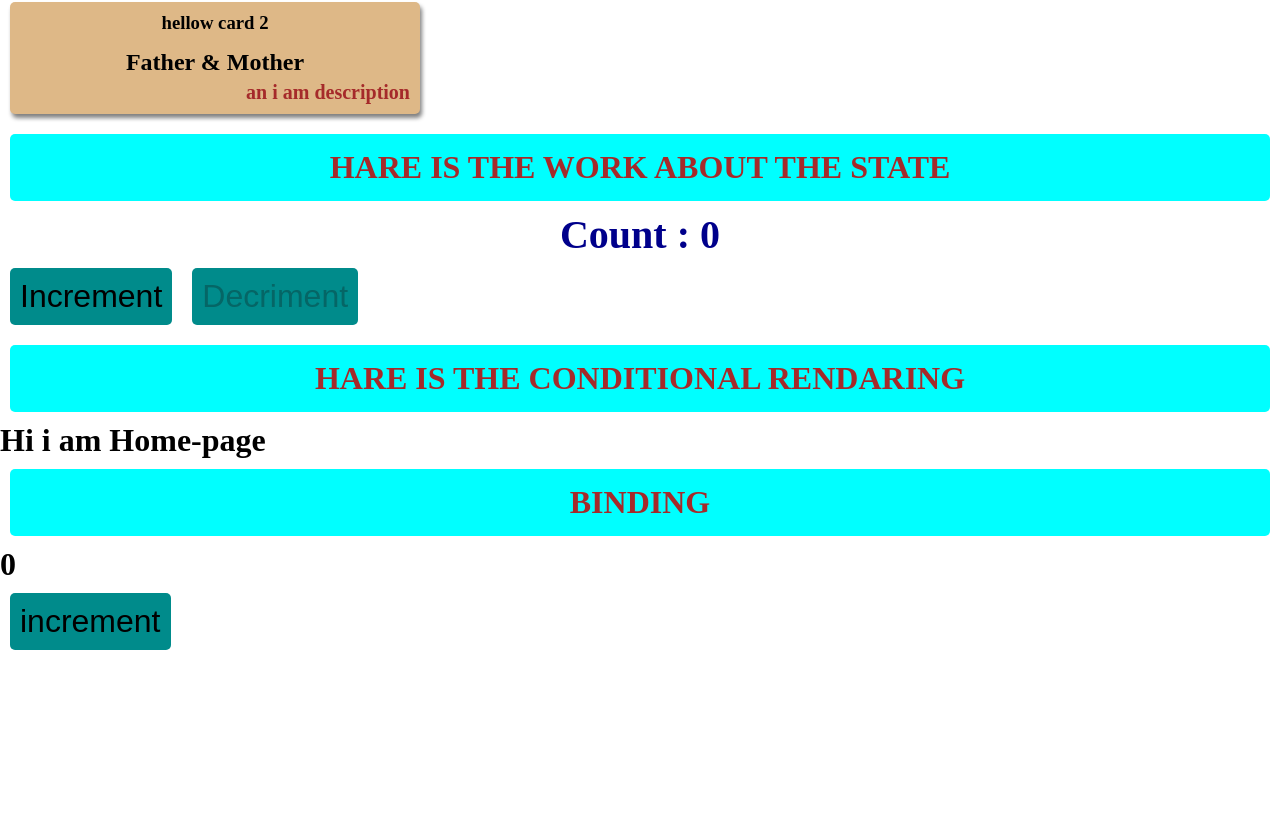
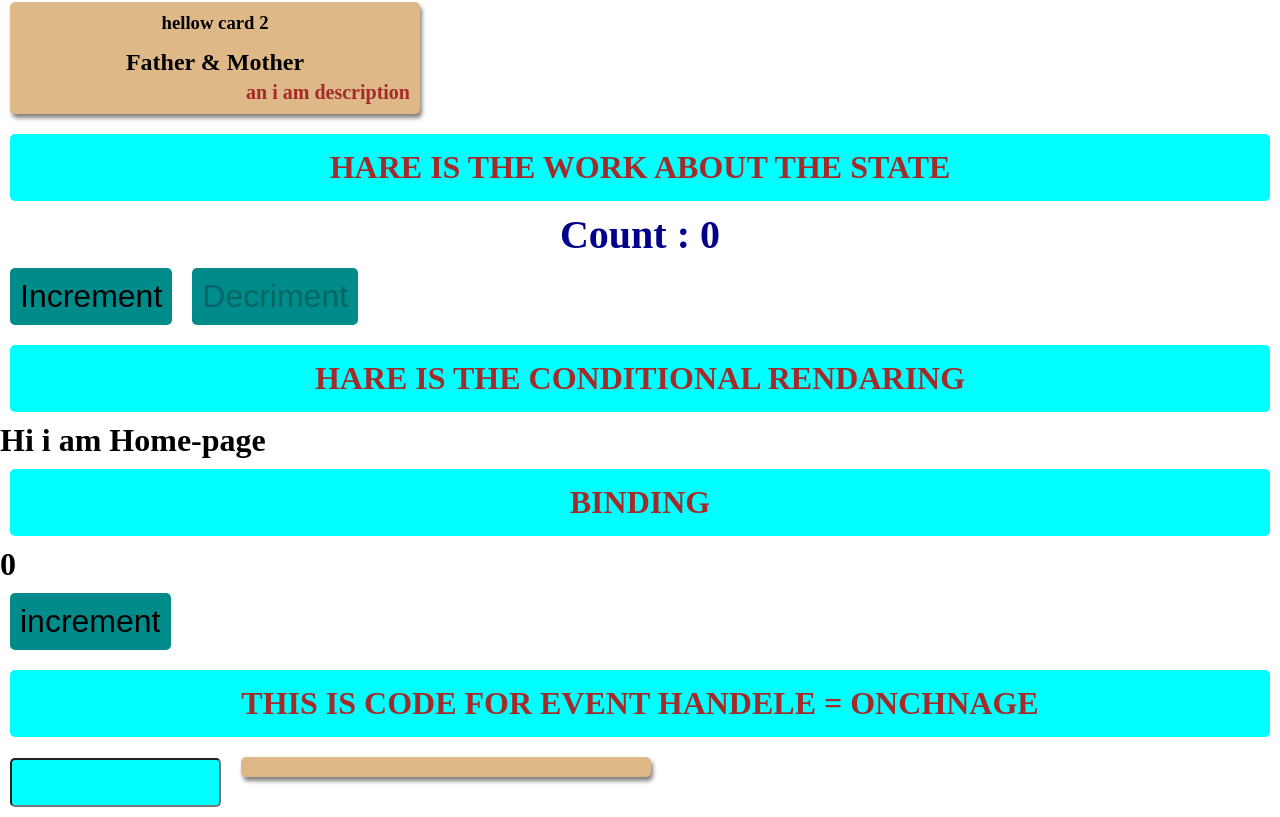
Before and after one commit to hasan972/my-react-app, a React (Create React App) app: page / in a window 1280 px wide. Shown: the part 1499-2316 px from the top of the page. Before the commit the page ends 2159 px from the top, so only its background shows below. Built offline with nearby package versions, Linux system fonts and the light colour scheme.

Commit message:
onChange eventHandeling
this code about event  onChange event handling code

```diff
--- a/src/App.js
+++ b/src/App.js
@@ -5,6 +5,7 @@ import Card2 from './components/card2'
 import State from './state'
 import ConditionalRendaring from './conditional-rendaring'
 import EventBinding from './eventBinding/index'
+import EventHandeleronChange from './event_handaler_class/index'
 
 let items = [];
 for(let x=0; x<Data.length; x++){
@@ -47,6 +48,9 @@ return <div>
         {/* this code about of binding */}
         <h1 className="heading">Binding</h1>
         <EventBinding />
+        {/* event-handeler = for onChange */}
+        <h1 className="heading">this is code for event handele = onChnage</h1>
+        <EventHandeleronChange />
 </div>
 }
 
--- /dev/null
+++ b/src/event_handaler_class/index.js
@@ -0,0 +1,31 @@
+import React, { Component } from 'react'
+
+export default class event_handaler_class extends Component {
+    //constructor
+    constructor(props) {
+        super(props)
+
+        this.state = {
+             changevalue: " "
+        }
+    }
+
+    //This is the area for decleare function
+    change = (ee) =>{
+        //console.log(ee.target.value)
+        this.setState({
+            changevalue : ee.target.value
+        }, () => {
+            console.log(this.state.changevalue)
+        })
+
+    }
+    render() {
+        return (
+            <div>
+                <input type="text" className="heading" onChange = {this.change} />
+                <p className="card">{this.state.changevalue}</p>
+            </div>
+        )
+    }
+}
```
